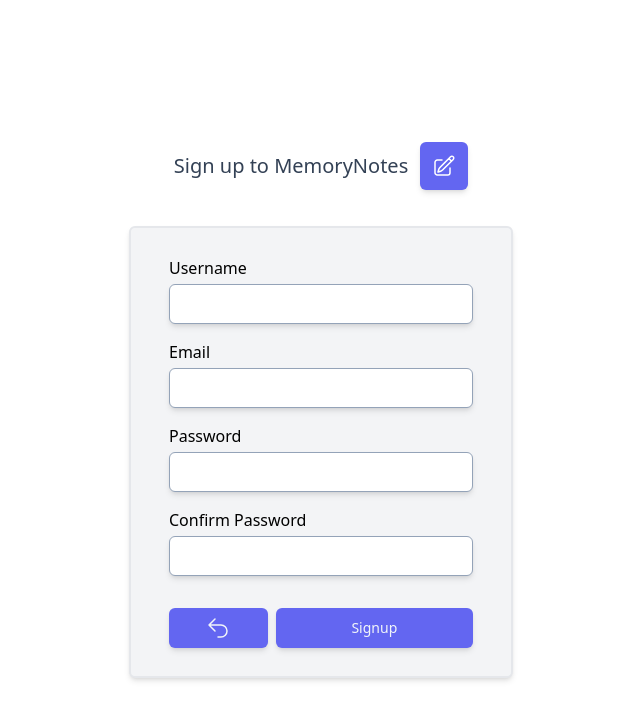
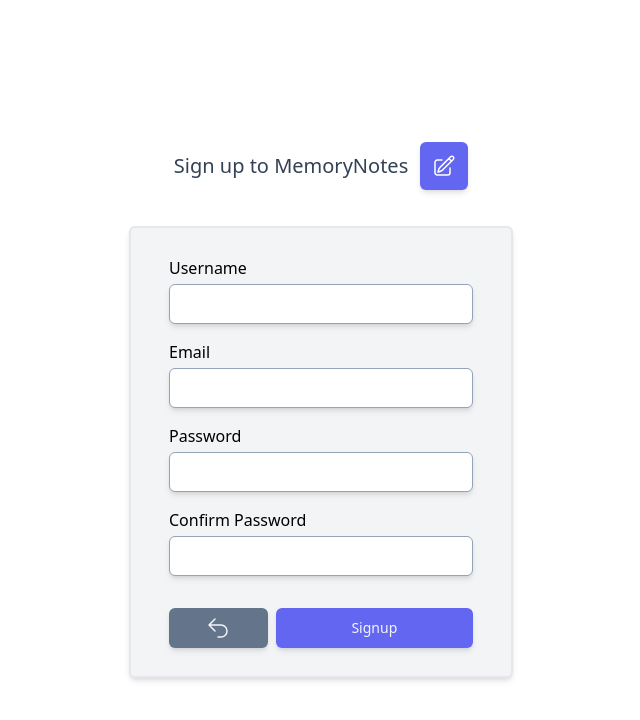
Before and after one commit to samdalvai/react-spring-fs-template, a React (Vite) app in the folder frontend/: page /signup in a window 1280 px wide. Shown: the top 720 px of the page, without its empty margins (319-959 px from the left). Built offline with nearby package versions, Linux system fonts and the light colour scheme.

Commit message:
Add colors for button

```diff
--- a/frontend/src/components/Button.tsx
+++ b/frontend/src/components/Button.tsx
@@ -1,9 +1,18 @@
 import { ReactNode } from "react";
+import { Color } from "../types/props";
 
-export default function Button({ label, name, loading = false, onClick }: { label: string | ReactNode, name: string, loading?: boolean, onClick: () => void }) {
+export default function Button({ label, name, color = 'indigo', loading = false, onClick }: { label: string | ReactNode, name: string, color?: Color, loading?: boolean, onClick: () => void }) {
+    const colors = {
+        indigo: 'text-slate-100 bg-indigo-500 hover:bg-indigo-600 active:bg-indigo-700 focus:ring-indigo-300',
+        blue: 'text-slate-100 bg-blue-500 hover:bg-blue-600 active:bg-blue-700 focus:ring-blue-300',
+        grey: 'text-slate-100 bg-slate-500 hover:bg-slate-600 active:bg-slate-700 focus:ring-slate-300',
+    }
+
+    const colorClass = colors[color];
+
     return (
         <button
-            className="flex items-center justify-center py-2 px-4 my-2 w-full h-10 text-sm font-medium rounded-md shadow-md text-slate-100 bg-indigo-500 hover:bg-indigo-600 active:bg-indigo-700 focus:outline-none focus:ring focus:ring-indigo-300 transition ease-in-out duration-150"
+            className={`${colorClass} flex items-center justify-center py-2 px-4 my-2 w-full h-10 text-sm font-medium rounded-md shadow-md focus:outline-none focus:ring  transition ease-in-out duration-150`}
             name={name}
             onClick={onClick}
         >
--- a/frontend/src/pages/Login.tsx
+++ b/frontend/src/pages/Login.tsx
@@ -72,7 +72,7 @@
 			<Card size="sm">
 				<div>
 					<span className="font-medium">New to MemoryNotes? </span>
-					<a className="font-semibold underline text-indigo-500 hover:text-indigo-900 transition ease-out duration-150" onClick={handleSignup}>Register</a>
+					<a className="font-semibold underline text-indigo-500 hover:text-indigo-900 hover:cursor-pointer transition ease-out duration-150" onClick={handleSignup}>Register</a>
 				</div>
 			</Card>
 		</div>
--- a/frontend/src/pages/SignUp.tsx
+++ b/frontend/src/pages/SignUp.tsx
@@ -74,6 +74,7 @@
                         <div className="w-1/3 mr-1">
                             <Button
                                 label={<BackIcon />}
+                                color="grey"
                                 name={"back"}
                                 onClick={() => handleBack()}
                                 loading={loading}
--- a/frontend/src/types/props.ts
+++ b/frontend/src/types/props.ts
@@ -3,3 +3,5 @@
 export type ChildrenProps = ReactNode;
 
 export type Size = 'sm' | 'md' | 'lg' | 'none';
+
+export type Color = 'indigo' | 'blue' | 'grey';
```
